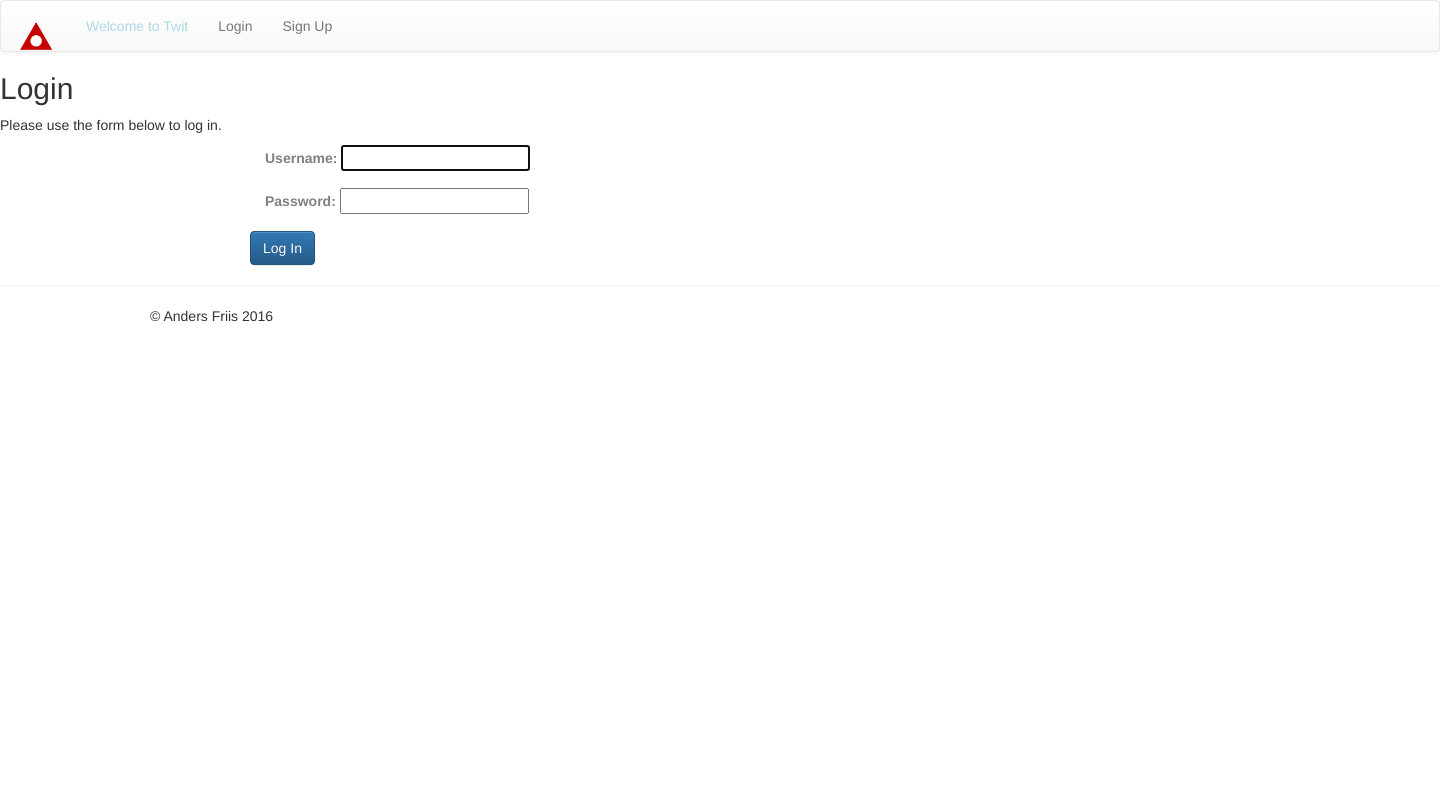
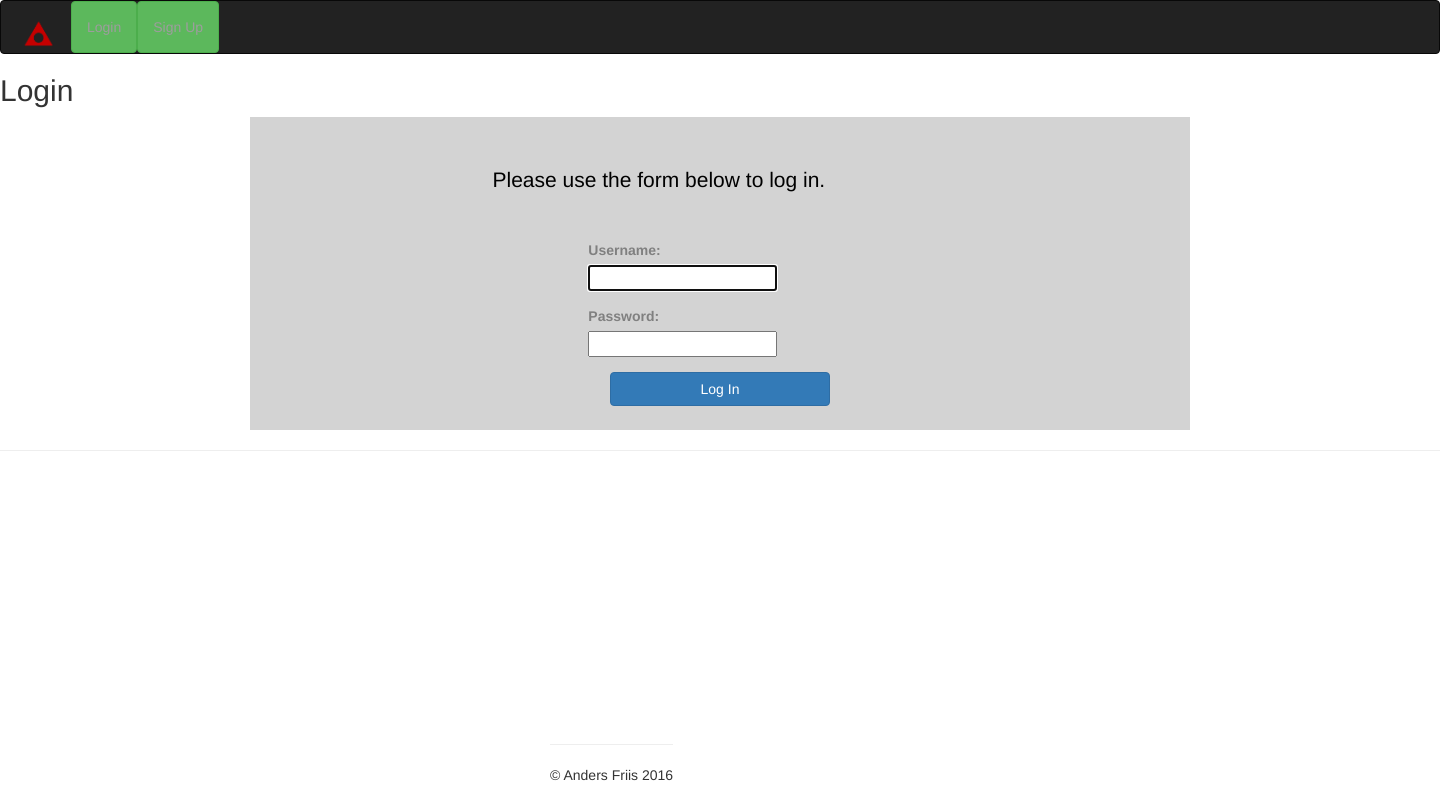
Before and after one commit to AndersFriis/twit, a Django app: page /accounts/login/ in a window 1440 px wide. Run offline with Django 3.2, Linux system fonts and the light colour scheme; some libraries are stand-ins or nearby versions.

Commit message:
bootstrap update

```diff
--- a/accounts/templates/accounts/register.html
+++ b/accounts/templates/accounts/register.html
@@ -1,7 +1,8 @@
 {% extends "core/base.html" %}
 
 {% block content %}
-    <h2>Register</h2>
+    <div class="jumbotron-signup">
+        <h2>Please sign up</h2>
         <form action="" method="post">
             {% csrf_token %}
             {% for field in form %}
@@ -9,4 +10,5 @@
             {% endfor %}
             <button class="btn btn-primary" type="submit">Register</button>
         </form>
+    </div>
 {% endblock content %}
--- a/accounts/templates/registration/login.html
+++ b/accounts/templates/registration/login.html
@@ -10,14 +10,25 @@
             Your username and password didn't match. Please try again.
         </div>
     {% else %}
-        <p>Please use the form below to log in.</p>
+        <div class="jumbotron">
+            <div class="row">
+                <div class="col-md-6 col-md-offset-3">
+                <p>Please use the form below to log in.</p>
+                </div>
+            </div>
+
+    <br>
     {% endif %}
     <form action="{% url 'accounts:login' %}" method="POST">
         {% csrf_token %}
         {% for field in form %}
             {% include "core/_form_input.html" %}
         {% endfor %}
-        <input type="hidden" name="next" value="{{next}}">
-        <button type="submit" class="btn btn-primary">Log In</button>
+
+            <input type="hidden" name="next" value="{{next}}">
+            <button type="submit" class="btn btn-primary col-md-6 col-md-offset-3">Log In</button>
+            </div>
+        </div>
+        </div>
     </form>
 {% endblock content %}
--- a/core/static/core/styles.css
+++ b/core/static/core/styles.css
@@ -7,3 +7,34 @@ form {
     margin-left: 250px;
     color:grey;
 }
+
+.page-footer{
+    position: fixed;
+    bottom:15px;
+    margin-left: 550px
+
+
+}
+
+.jumbotron{
+    margin-top: 10px;
+    margin-bottom: 10px;
+    margin-right: 250px;
+    margin-left: 250px;
+    color: black;
+    background-color: lightgrey;
+}
+
+.jumbotron-signup{
+    margin-top: 10px;
+    margin-bottom: 10px;
+    margin-right: 350px;
+    margin-left: 350px;
+    color: black;
+    background-color: lightgrey;
+}
+
+
+img{
+    margin-left: 5px;
+}
--- a/core/templates/core/_form_input.html
+++ b/core/templates/core/_form_input.html
@@ -1,6 +1,6 @@
 <div class="container">
     <div class="row">
-    <div class="col-md-12">
+    <div class="col-md-4 col-md-offset-2">
 <div
     {% if field.errors %}
         class="form-group has-error"
--- a/core/templates/core/base.html
+++ b/core/templates/core/base.html
@@ -8,24 +8,23 @@
         {% endblock title %}
     </title>
     <!-- Latest compiled and minified CSS -->
-    <link rel="stylesheet" href="https://maxcdn.bootstrapcdn.com/bootstrap/3.3.7/css/bootstrap.min.css" integrity="sha384-BVYiiSIFeK1dGmJRAkycuHAHRg32OmUcww7on3RYdg4Va+PmSTsz/K68vbdEjh4u" crossorigin="anonymous">
+    <link rel="stylesheet" href="https://maxcdn.bootstrapcdn.com/bootswatch/3.3.7/flatly/bootstrap.min.css">
 
     <!-- Optional theme -->
-    <link rel="stylesheet" href="https://maxcdn.bootstrapcdn.com/bootstrap/3.3.7/css/bootstrap-theme.min.css" integrity="sha384-rHyoN1iRsVXV4nD0JutlnGaslCJuC7uwjduW9SVrLvRYooPp2bWYgmgJQIXwl/Sp" crossorigin="anonymous">
+
 
     <link rel="stylesheet" type="text/css" href="{% static 'core/styles.css' %}" />
 </head>
 
 
-
-<nav class="navbar navbar-default">
+<nav class="navbar navbar-inverse">
   <div class="container-fluid">
     <!-- Brand and toggle get grouped for better mobile display -->
     <div class="navbar-header">
 
       <a class="navbar-brand">
         {% load static %}
-        <img src="{% static 'core/awesome_tweet.jpg' %}" alt="logo" style="width:40px;height:40px;"/>
+        <img src="{% static 'core/awesome_tweet.jpg' %}" alt="logo" style="width:35px;height:35px;"/>
 
       </a>
     </div>
@@ -34,13 +33,13 @@
     <div class="collapse navbar-collapse" id="bs-example-navbar-collapse-1">
       <ul class="nav navbar-nav">
 
-        <li><a style="color:lightblue;">Welcome to Twit</a></li>
+
         <ul class="nav navbar-nav navbar-right">
             {% if request.user.is_authenticated %}
-                <li><a href="{% url 'accounts:logout' %}">Logout</a></li>
+                <li><a href="{% url 'accounts:logout' %}" class="btn btn-success btn-md">Logout</a></li>
             {% else %}
-                <li><a href="{% url 'accounts:login' %}">Login</a></li>
-                <li><a href="{% url 'accounts:register' %}">Sign Up</a></li>
+                <li><a href="{% url 'accounts:login' %}" class="btn btn-success btn-md">Login</a></li>
+                <li><a href="{% url 'accounts:register' %}" class="btn btn-success btn-md">Sign Up</a></li>
             {% endif %}
         </ul>
       </ul>
@@ -57,12 +56,10 @@
         {% block content %}
 
         {% endblock %}
-
+    <hr>
     <footer class="page-footer">
         <hr>
-        <div class="container">
-            &copy; Anders Friis 2016
-        </div>
+        &copy; Anders Friis 2016
     </footer>
 
 
--- a/posts/templates/posts/index.html
+++ b/posts/templates/posts/index.html
@@ -43,7 +43,7 @@
 
 </div>
 
-<div class='container'>
+<div class="container">
 <div class="row">
 <div class="col-md-6">
 
```
Also changed, not shown: accounts/templates/registration/register.html (deleted, +0 -12 lines), db.sqlite3. Lines whose indentation alone changed are shown as unchanged.
